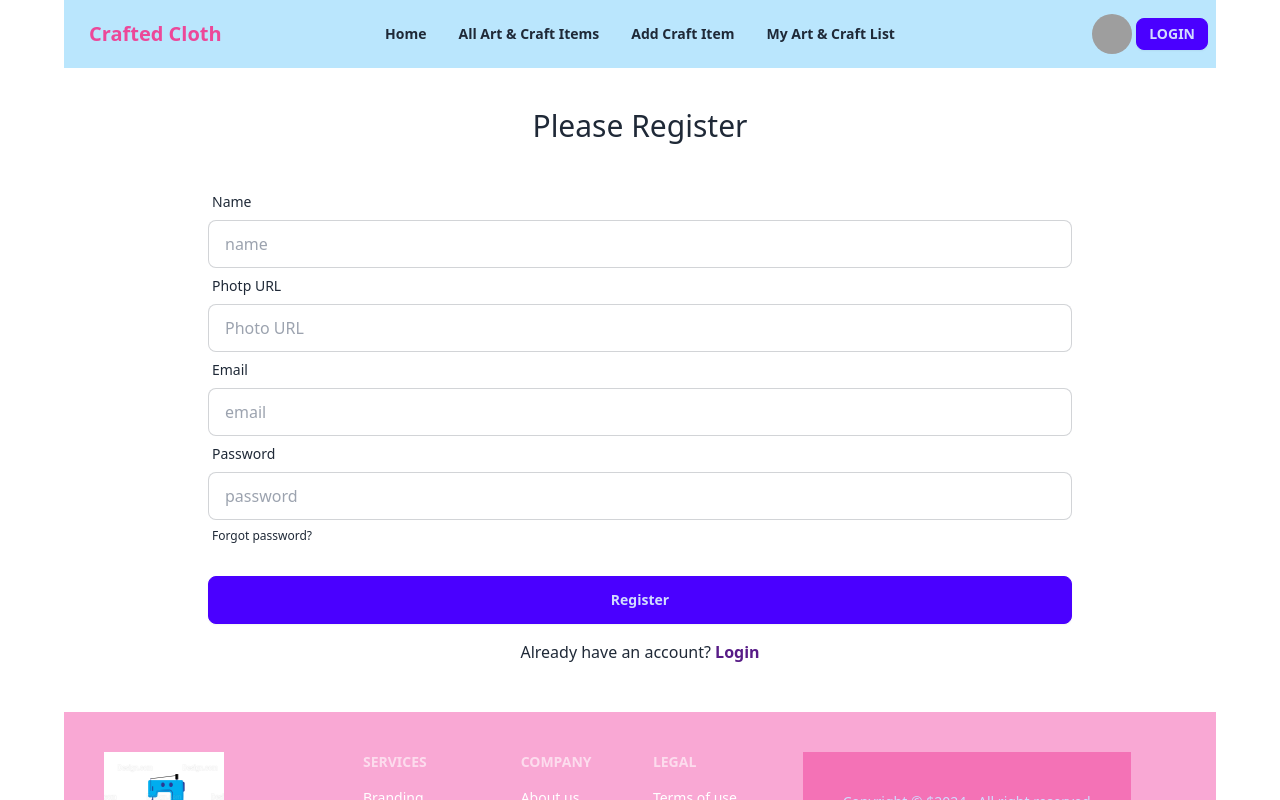
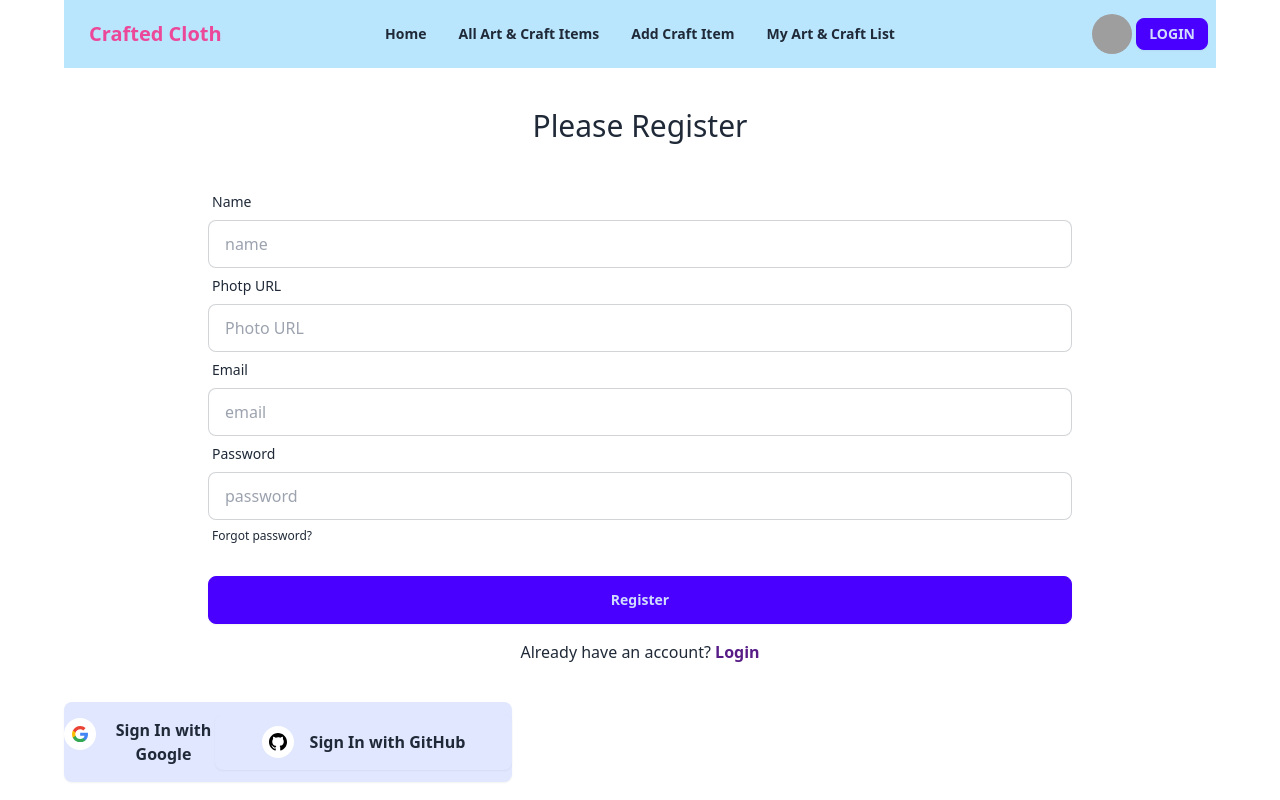
Before and after one commit to nahar-nur/crufted-cloth-client, a React (Vite) app: page /register in a window 1280 px wide. Shown: the top 800 px of the page. Built offline with nearby package versions, Linux system fonts and the light colour scheme; no server answers; grey boxes are pictures that could not be loaded.

Commit message:
implemented react tooltip

```diff
--- a/package.json
+++ b/package.json
@@ -17,6 +17,8 @@
     "react-dom": "^18.3.1",
     "react-fast-marquee": "^1.6.4",
     "react-router-dom": "^6.23.1",
+    "react-toastify": "^10.0.5",
+    "react-tooltip": "^5.27.0",
     "sort-by": "^1.2.0",
     "sweetalert2": "^11.12.0"
   },
--- a/src/components/routes/Login/Login.jsx
+++ b/src/components/routes/Login/Login.jsx
@@ -3,11 +3,12 @@
 import { Link, useNavigate } from "react-router-dom";
 import { AuthContext } from "../../../providers/AuthProvider";
 import { useContext } from "react";
+import { ToastContainer,toast } from "react-toastify";
 // import { Helmet } from "react-helmet-async";
 
 
 const Login = () => {
-    const { signInUser, signInWithGoogle } = useContext(AuthContext)
+    const { createUser, loading, setLoading, signInUser, signInWithGoogle } = useContext(AuthContext)
     const navigate = useNavigate();
     const handleLogin = e => {
 
@@ -21,23 +22,33 @@
         console.log(email, password);
         signInUser(email, password)
             .then(result => {
+                setLoading(false)
+
                 const user = result.user
                 console.log(user);
                 e.target.reset();
                 navigate('/')
+                toast.success("Login successful");
+
             })
             .catch(error => {
                 console.log(error);
+                setLoading(false)
+
             })
 
+
     }
-       const handleGoogleSignIn = ()=>{
+    const handleGoogleSignIn = () => {
         signInWithGoogle()
-        .then(result=>{
-            console.log((result.user))
-            .cath(error=>console.log(error))
-        })
-       }
+            .then(result => {
+                setLoading(false)
+                console.log((result.user))
+                    .cath(error => console.log(error))
+                setLoading(false)
+
+            })
+    }
     return (
         <div className="mb-12">
             {/* <Helmet><title>Crafted Cloth | Login</title></Helmet> */}
@@ -65,10 +76,46 @@
 
             <p className="text-center mt-4"> Do not have an account? <Link to='/register' >
 
-            <button className="btn btn-link ">Register </button>
+                <button className="btn btn-link ">Register </button>
             </Link></p>
 
-            <p><button onClick={handleGoogleSignIn} className="btn btn-ghost">Google</button></p>
+            <p
+                onClick={() => navigate("/")}
+                className="text-lg font-semibold text-[#FF497C] my-3 cursor-pointer hover:bg-
+[#FF497C] inline-block rounded py-1 px-2 hover:text-white duration-200"
+            >
+                <i className="bx bx-left-arrow-alt"></i> <span>Back Home</span>
+            </p>
+            {/* google login */}
+            <div className="flex items-center flex-wrap md:flex-nowrap gap-4 mb-4 mx-auto">
+                <button
+                    onClick={() => handleGoogleSignIn()}
+                    className="w-full max-w-md font-bold shadow-sm rounded-lg py-3 bg-indigo-100 text-gray-800 flex items-center justify-center transition-all duration-300 ease-in-out focus:outline-none hover:shadow focus:shadow-sm focus:shadow-outline"
+                >
+                    <div className="bg-white p-2 rounded-full">
+                        <svg className="w-4" viewBox="0 0 533.5 544.3">
+                            <path
+                                d="M533.5 278.4c0-18.5-1.5-37.1-4.7-55.3H272.1v104.8h147c-6.1 33.8-25.7 63.7-54.4 82.7v68h87.7c51.5-47.4 81.1-117.4 81.1-200.2z"
+                                fill="#4285f4"
+                            />
+                            <path
+                                d="M272.1 544.3c73.4 0 135.3-24.1 180.4-65.7l-87.7-68c-24.4 16.6-55.9 26-92.6 26-71 0-131.2-47.9-152.8-112.3H28.9v70.1c46.2 91.9 140.3 149.9 243.2 149.9z"
+                                fill="#34a853"
+                            />
+                            <path
+                                d="M119.3 324.3c-11.4-33.8-11.4-70.4 0-104.2V150H28.9c-38.6 76.9-38.6 167.5 0 244.4l90.4-70.1z"
+                                fill="#fbbc04"
+                            />
+                            <path
+                                d="M272.1 107.7c38.8-.6 76.3 14 104.4 40.8l77.7-77.7C405 24.6 339.7-.8 272.1 0 169.2 0 75.1 58 28.9 150l90.4 70.1c21.5-64.5 81.8-112.4 152.8-112.4z"
+                                fill="#ea4335"
+                            />
+                        </svg>
+                    </div>
+                    <span className="ml-4">Sign In with Google</span>
+                </button>
+            </div>
+            <ToastContainer></ToastContainer>
         </div>
 
 
--- a/src/components/routes/Register/Register.jsx
+++ b/src/components/routes/Register/Register.jsx
@@ -1,11 +1,37 @@
 import { useContext } from "react";
-import { Link } from "react-router-dom";
+import { Link, useNavigate } from "react-router-dom";
 import { AuthContext } from "../../../providers/AuthProvider";
+import { ToastContainer,toast } from "react-toastify";
+import 'react-toastify/dist/ReactToastify.css';
 // import { Helmet } from "react-helmet-async";
 
 
 const Register = () => {
-    const { createUser } = useContext(AuthContext)
+    const navigate = useNavigate()
+    const { createUser, signInUser, signInWithGoogle, githubSignIn } = useContext(AuthContext) || {}
+    // google sign in
+    const handleGoogleSignIn = () => {
+        signInWithGoogle()
+            .then(result => {
+                setLoading(false)
+                navigate("/");
+                console.log((result.user))
+                    .cath(error => console.log(error))
+            })
+    }
+    // github sign in
+    const handleGithubSignIn = () => {
+        githubSignIn()
+            .then((result) => {
+                setLoading(false);
+                navigate(location?.state ? location.state : "/");
+                toast.success("Login successful");
+            })
+            .catch((err) => {
+                setLoading(false);
+                toast.error(err.message);
+            });
+    };
     const handleRegister = e => {
         e.preventDefault();
         console.log(e.currentTarget);
@@ -16,36 +42,50 @@
         const email = form.get('email');
         const password = form.get('password');
         console.log(name, photo, email, password);
+        // Password Validation
+        // if (
+            // !/^(?=.*[a-z]){6,}$/.test( password) )
+            // {
+            // toast.error(
+                // "password must be have at least 6 characters,a capital & spacial letter,one number"
+            // )
+            // return;
+        // }
 
         // createUser
         createUser(email, password)
             .then(result => {
+                setLoading(false)
+                navigate( "/");
+                toast("Registration successful");
                 // const user = result.user;
                 console.log(result.user);
                 // new user has been created
-                const user = {email};
-                fetch('http://localhost:5000/user',{
+                const user = { email };
+                fetch('http://localhost:5000/user', {
                     method: 'POST',
                     headers: {
-                        'content-type' : 'application/json'
+                        'content-type': 'application/json'
                     },
                     body: JSON.stringify(user)
 
                 })
-                .then(res=> res.json())
-                .then(data =>{
-                    console.log(data);
-                })
+                    .then(res => res.json())
+                    .then(data => {
+                        console.log(data);
+                    })
             })
             .catch(error => {
                 console.log(error)
-    })
+                setLoading(false)
+                toast.error(err.message);
+            })
     }
     return (
 
         <div className="mb-12">
             {/* <Helmet> */}
-                {/* <title>Crufte Cloth | Register</title> */}
+            {/* <title>Crufte Cloth | Register</title> */}
             {/* </Helmet> */}
             <h3 className="text-3xl my-10 text-center">Please Register</h3>
             <form onSubmit={handleRegister} className=" md:w-3/4 lg: w-1/2 mx-auto ">
@@ -85,6 +125,60 @@
                 </div>
             </form>
             <p className="text-center mt-4"> Already have an account? <Link to='/login' className="text-purple-900  font-semibold ">Login</Link></p>
+            <p
+                onClick={() => navigate("/")}
+                className="text-lg font-semibold text-[#FF497C] my-3 cursor-pointer hover:bg-
+[#FF497C] inline-block rounded py-1 px-2 hover:text-white duration-200"
+            >
+                {/* <i className="bx bx-left-arrow-alt"></i> <span>Back Home</span> */}
+            </p>
+            {/* google login */}
+            <div className="md:w-3/4 lg: w-1/2">
+            <div className="flex items-center flex-wrap md:flex-nowrap gap-4 mb-4 w-full ">
+                <button
+                    onClick={() => handleGoogleSignIn()}
+                    className="w-full max-w-md font-bold shadow-sm rounded-lg py-3 bg-indigo-100 text-gray-800 flex items-center justify-center transition-all duration-300 ease-in-out focus:outline-none hover:shadow focus:shadow-sm focus:shadow-outline"
+                >
+                    <div className="bg-white p-2 rounded-full flex items-center flex-wrap md:flex-nowrap gap-4 mb-4 ">
+                        <svg className="w-4" viewBox="0 0 533.5 544.3">
+                            <path
+                                d="M533.5 278.4c0-18.5-1.5-37.1-4.7-55.3H272.1v104.8h147c-6.1 33.8-25.7 63.7-54.4 82.7v68h87.7c51.5-47.4 81.1-117.4 81.1-200.2z"
+                                fill="#4285f4"
+                            />
+                            <path
+                                d="M272.1 544.3c73.4 0 135.3-24.1 180.4-65.7l-87.7-68c-24.4 16.6-55.9 26-92.6 26-71 0-131.2-47.9-152.8-112.3H28.9v70.1c46.2 91.9 140.3 149.9 243.2 149.9z"
+                                fill="#34a853"
+                            />
+                            <path
+                                d="M119.3 324.3c-11.4-33.8-11.4-70.4 0-104.2V150H28.9c-38.6 76.9-38.6 167.5 0 244.4l90.4-70.1z"
+                                fill="#fbbc04"
+                            />
+                            <path
+                                d="M272.1 107.7c38.8-.6 76.3 14 104.4 40.8l77.7-77.7C405 24.6 339.7-.8 272.1 0 169.2 0 75.1 58 28.9 150l90.4 70.1c21.5-64.5 81.8-112.4 152.8-112.4z"
+                                fill="#ea4335"
+                            />
+                        </svg>
+                    </div>
+                    <span className="ml-4">Sign In with Google</span>
+                    <button
+                        onClick={() => handleGithubSignIn()}
+                        className="w-full max-w-md font-bold shadow-sm rounded-lg py-3 bg-indigo-100 text-gray-800 flex items-center justify-center transition-all duration-300 ease-in-out focus:outline-none hover:shadow focus:shadow-sm focus:shadow-outline"
+                    >
+                        <div className="bg-white p-1 rounded-full">
+                            <svg className="w-6" viewBox="0 0 32 32">
+                                <path
+                                    fillRule="evenodd"
+                                    d="M16 4C9.371 4 4 9.371 4 16c0 5.3 3.438 9.8 8.207 11.387.602.11.82-.258.82-.578 0-.286-.011-1.04-.015-2.04-3.34.723-4.043-1.609-4.043-1.609-.547-1.387-1.332-1.758-1.332-1.758-1.09-.742.082-.726.082-.726 1.203.086 1.836 1.234 1.836 1.234 1.07 1.836 2.808 1.305 3.492 1 .11-.777.422-1.305.762-1.605-2.664-.301-5.465-1.332-5.465-5.93 0-1.313.469-2.383 1.234-3.223-.121-.3-.535-1.523.117-3.175 0 0 1.008-.32 3.301 1.23A11.487 11.487 0 0116 9.805c1.02.004 2.047.136 3.004.402 2.293-1.55 3.297-1.23 3.297-1.23.656 1.652.246 2.875.12 3.175.77.84 1.231 1.91 1.231 3.223 0 4.61-2.804 5.621-5.476 5.922.43.367.812 1.101.812 2.219 0 1.605-.011 2.898-.011 3.293 0 .32.214.695.824.578C24.566 25.797 28 21.3 28 16c0-6.629-5.371-12-12-12z"
+                                />
+                            </svg>
+                        </div>
+                        <span className="ml-4">Sign In with GitHub</span>
+                    </button>
+                </button>
+            </div>
+            </div>
+            <ToastContainer />
+
         </div>
 
     );
--- a/src/components/routes/routes.jsx
+++ b/src/components/routes/routes.jsx
@@ -29,7 +29,7 @@
             },
             {
                 path: '/addItem',
-                element: <AddItem></AddItem>
+                element: <PrivateRoute><AddItem></AddItem></PrivateRoute>
             },
             {
                 path: '/updateCraft/:id',
@@ -38,13 +38,13 @@
             },
             {
                 path:'Crafts/:id',
-                element:<Crafts></Crafts>,
+                element:<PrivateRoute><Crafts></Crafts></PrivateRoute>,
                 loader: ({ params }) => fetch(`http://localhost:5000/craft/${params.id}`)
 
             },
             {
                 path: '/craftList',
-                element: <MyCraftList></MyCraftList>,
+                element:<PrivateRoute><MyCraftList></MyCraftList></PrivateRoute>,
                 loader: () => fetch('http://localhost:5000/craft')
             },
             {
```
Also changed, not shown: src/components/pages/Home.jsx (+13 -3 lines), src/providers/AuthProvider.jsx (+10 -1 lines), 1 other file (tests, documents, lock files or other folders).
